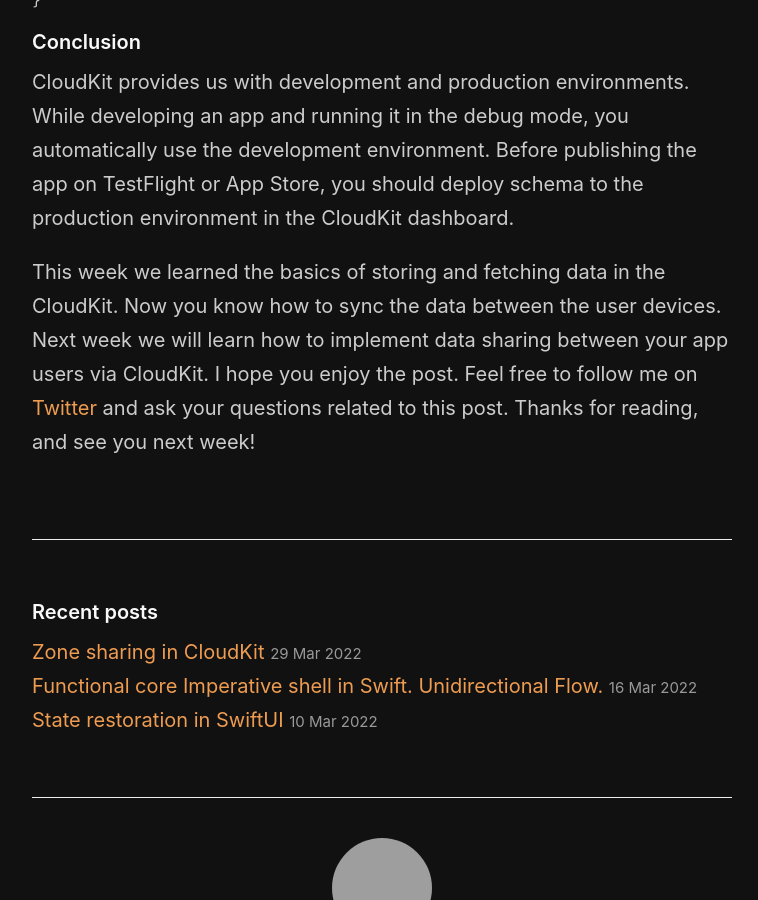
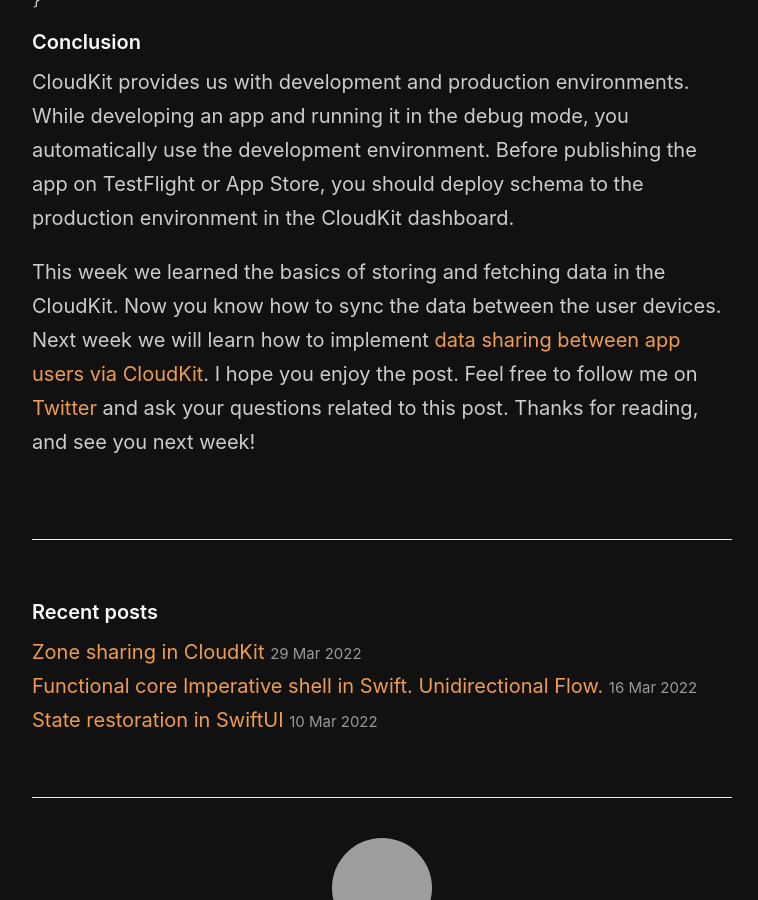
Before and after one commit to mecid/mecid.github.io, a Jekyll site: the page built from _posts/2022-03-22-getting-started-with-cloudkit.md, in a window 1280 px wide and 900 px high, scrolled down 6622 px, cut to the strip 0-900 px from the top of the window. Shown: the whole strip, without its empty margins (258-1016 px from the left). Built offline with Jekyll 4.4.1, drawn with Linux system fonts in a browser that asks for light colours; grey boxes are pictures that could not be loaded.

Commit message:
reference post added to cloudkit basics post

```diff
--- a/_posts/2022-03-22-getting-started-with-cloudkit.md
+++ b/_posts/2022-03-22-getting-started-with-cloudkit.md
@@ -280,4 +280,4 @@ struct FastingHistoryView: View {
 #### Conclusion
 CloudKit provides us with development and production environments. While developing an app and running it in the debug mode, you automatically use the development environment. Before publishing the app on TestFlight or App Store, you should deploy schema to the production environment in the CloudKit dashboard.
 
-This week we learned the basics of storing and fetching data in the CloudKit. Now you know how to sync the data between the user devices. Next week we will learn how to implement data sharing between your app users via CloudKit. I hope you enjoy the post. Feel free to follow me on [Twitter](https://twitter.com/mecid) and ask your questions related to this post. Thanks for reading, and see you next week!
+This week we learned the basics of storing and fetching data in the CloudKit. Now you know how to sync the data between the user devices. Next week we will learn how to implement [data sharing between app users via CloudKit](/2022/03/29/zone-sharing-in-cloudkit/). I hope you enjoy the post. Feel free to follow me on [Twitter](https://twitter.com/mecid) and ask your questions related to this post. Thanks for reading, and see you next week!
```
